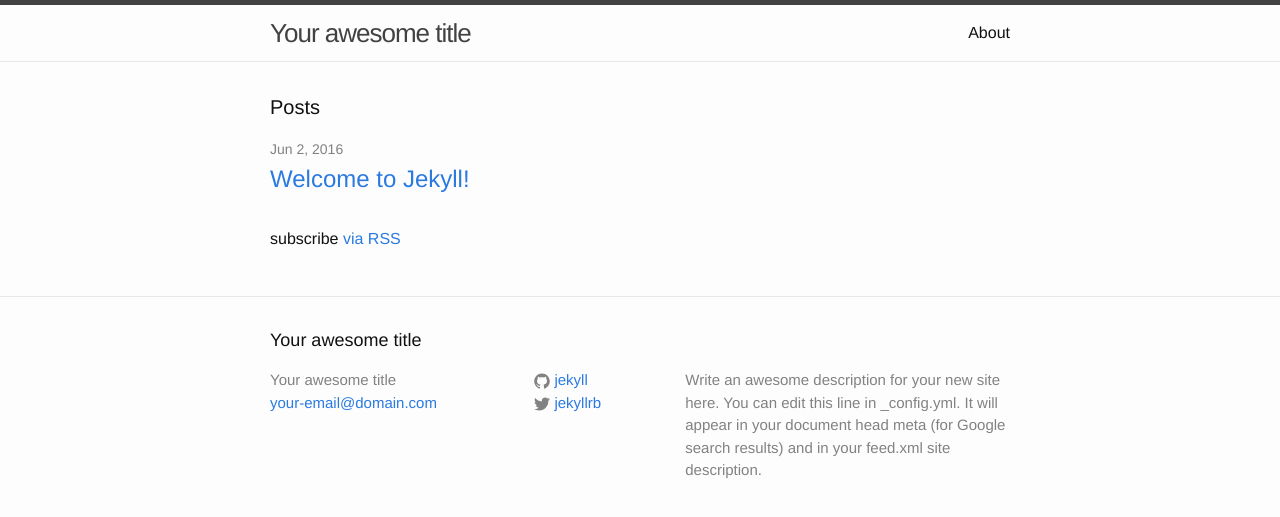
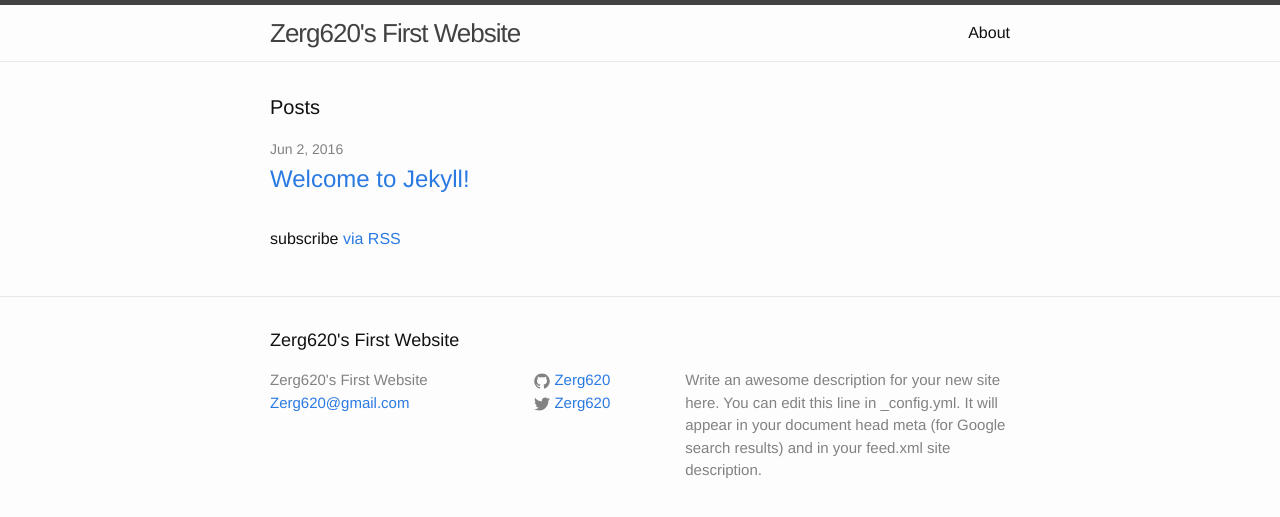
Before and after one commit to Zerg620/Zerg620.github.io, a Jekyll site: the page built from index.html, in a window 1280 px wide. Shown: the top 517 px of the page. Built offline with Jekyll 4.4.1, drawn with Linux system fonts in a browser that asks for light colours.

Commit message:
Update _config.yml

```diff
--- a/_config.yml
+++ b/_config.yml
@@ -6,16 +6,16 @@
 # 'jekyll serve'. If you change this file, please restart the server process.
 
 # Site settings
-title: Your awesome title
-email: your-email@domain.com
+title: Zerg620's First Website
+email: Zerg620@gmail.com
 description: > # this means to ignore newlines until "baseurl:"
   Write an awesome description for your new site here. You can edit this
   line in _config.yml. It will appear in your document head meta (for
   Google search results) and in your feed.xml site description.
 baseurl: "" # the subpath of your site, e.g. /blog
 url: "http://yourdomain.com" # the base hostname & protocol for your site
-twitter_username: jekyllrb
-github_username:  jekyll
+twitter_username: Zerg620
+github_username:  Zerg620
 
 # Build settings
 markdown: kramdown
```
